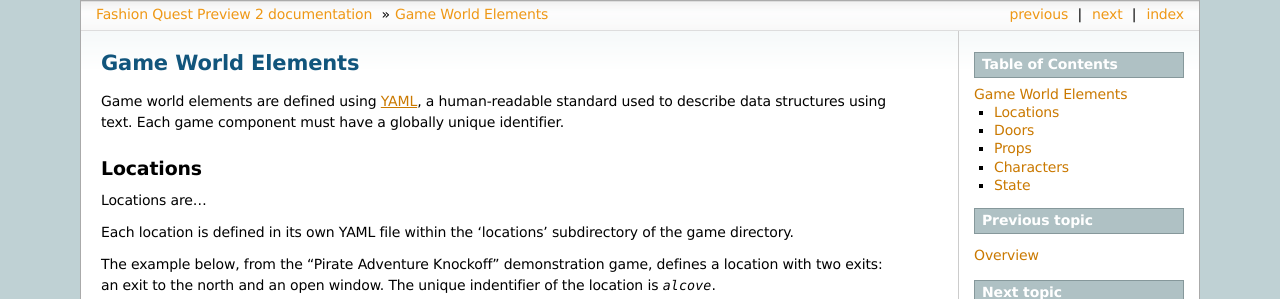
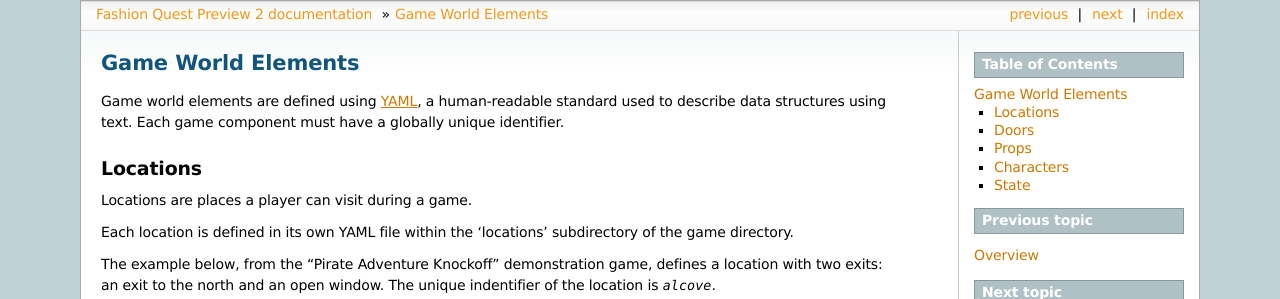
Before and after one commit to mcantelon/fashion-quest, a Sphinx documentation site: the page built from doc/source/elements.rst, in a window 1280 px wide and 900 px high, cut to the strip 0-299 px from the top of the window. Built offline with Sphinx 7.4.7, drawn with Linux system fonts in a browser that asks for light colours.

Commit message:
More work on documentation.

```diff
--- a/doc/source/elements.rst
+++ b/doc/source/elements.rst
@@ -8,7 +8,7 @@
 Locations
 ---------
 
-Locations are...
+Locations are places a player can visit during a game.
 
 Each location is defined in its own YAML file within the 'locations' subdirectory of the game directory.
 
--- a/doc/source/fine_tuning.rst
+++ b/doc/source/fine_tuning.rst
@@ -6,9 +6,8 @@
 
 Fashion Quest includes employs a crude, case-insensitive, parsing mechanism that converts player input into "lexemes",text elements (single words or game element identifiers such as "hat" or "blue hat") that can be compared to syntax forms.
 
-ARE ONLY PROPS CAPABLE OF LEXEMES?
+Here's the basic flow of parsing:
 
-Here's the basic flow of parsing:
 1. Abbreviated commands are expanded (`i` to `inventory`, for example)
 2. Input is broken into lexemes (single words or game element indentiers)
 3. Any lexemes that match synonyms are replaced (`examine` to `look`, for example)
```
Also changed, not shown: 8 other files.
